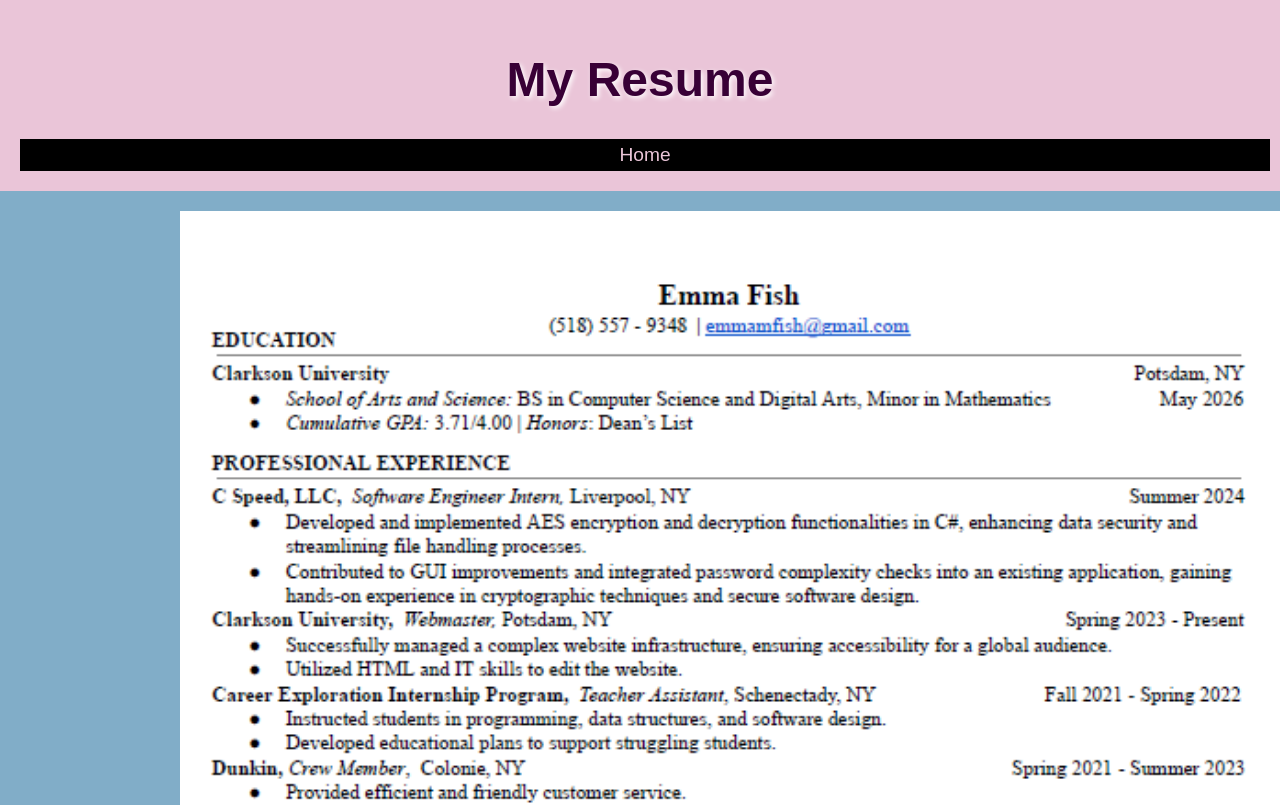
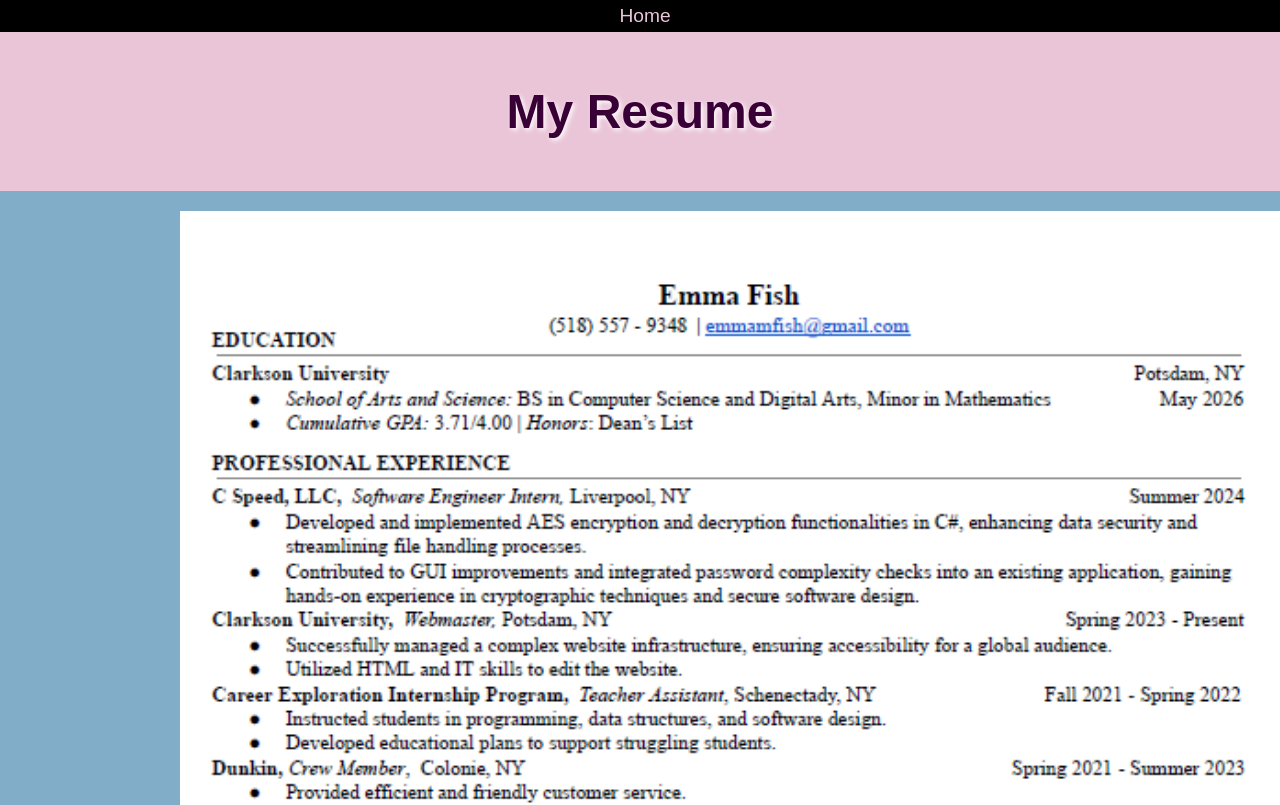
Before and after one commit to duckiechip167/About-Me, a plain HTML site: page resume.html in a window 1280 px wide. Shown: the top 805 px of the page. Drawn offline with Linux system fonts and the light colour scheme.

Commit message:
Fix navigation

```diff
--- a/resume.html
+++ b/resume.html
@@ -7,19 +7,23 @@
     <link rel="stylesheet" href="css/styles.css">
 </head>
 <body>
+    <nav class="navbar">
+        <ul>
+            <li><a href="aboutme.html">Home</a></li>
+        </ul>
+    </nav>
+
     <header>
         <h1>My Resume</h1>
-        <nav class="navbar">
-            <ul>
-                <li><a href="aboutme.html">Home</a></li>
-            </ul>
-        </nav>
     </header>
+
     <main>
         <img src="images/Emma_M_Fish.png" alt="Emma M Fish Resume">
     </main>
+
     <footer>
         <p>All images are accredited to Emma Fish.</p>
     </footer>
+
 </body>
 </html>
```
Also changed, not shown: aboutme.html (+1 -0 lines), contact.html (+11 -5 lines), index.html (+4 -1 lines), projects.html (+10 -5 lines).
